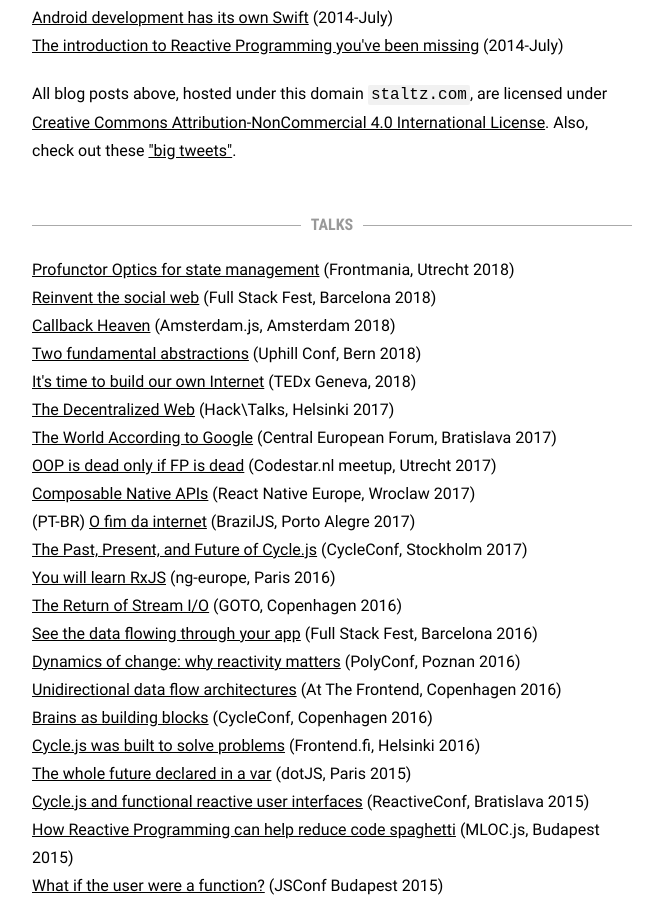
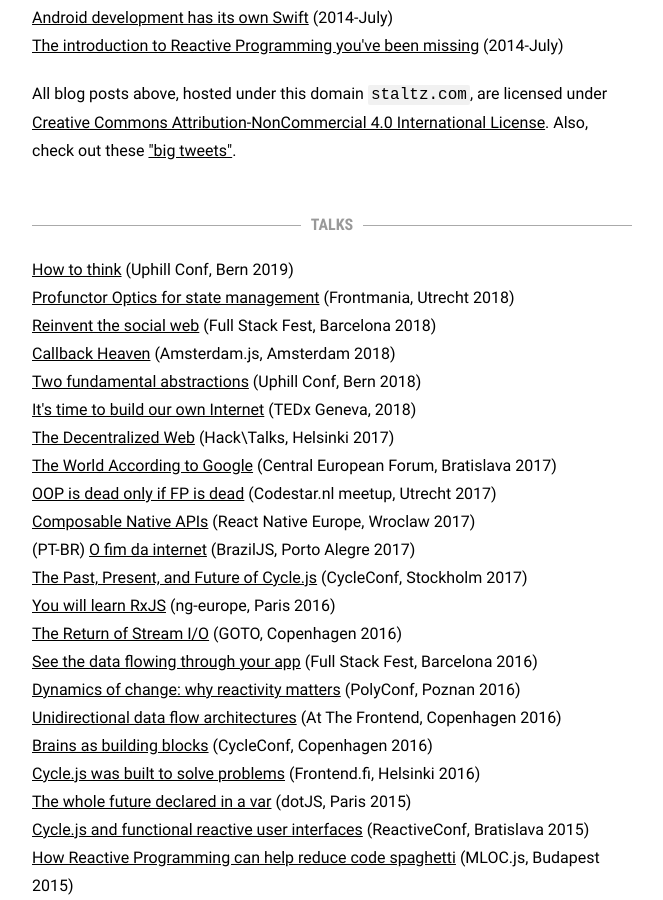
Before and after one commit to staltz/staltz.com, a Jekyll site: the page built from blog.html, in a window 1280 px wide and 900 px high, scrolled down 1521 px. Shown: the whole window, without its empty margins (308-971 px from the left). Built offline with Jekyll 4.4.1, drawn with Linux system fonts in a browser that asks for light colours; nearby versions of some CDN libraries.

Commit message:
add uphill19 talk

```diff
--- a/blog.html
+++ b/blog.html
@@ -29,6 +29,7 @@ layout: blank
 
       <h2 id="talks" class="hr"><span class="hr">TALKS</span></h2>
       <p>
+      	<a href="https://www.youtube.com/watch?v=_fB8GRotdrc">How to think</a> (Uphill Conf, Bern 2019)<br />
         <a href="https://www.youtube.com/watch?v=VdiJ_vgVUgs">Profunctor Optics for state management</a> (Frontmania, Utrecht 2018)<br />
         <a href="https://www.youtube.com/watch?v=8GE5C9-RUpg">Reinvent the social web</a> (Full Stack Fest, Barcelona 2018)<br />
         <a href="https://www.youtube.com/watch?v=HssczgaY9BM">Callback Heaven</a> (Amsterdam.js, Amsterdam 2018)<br />
```
